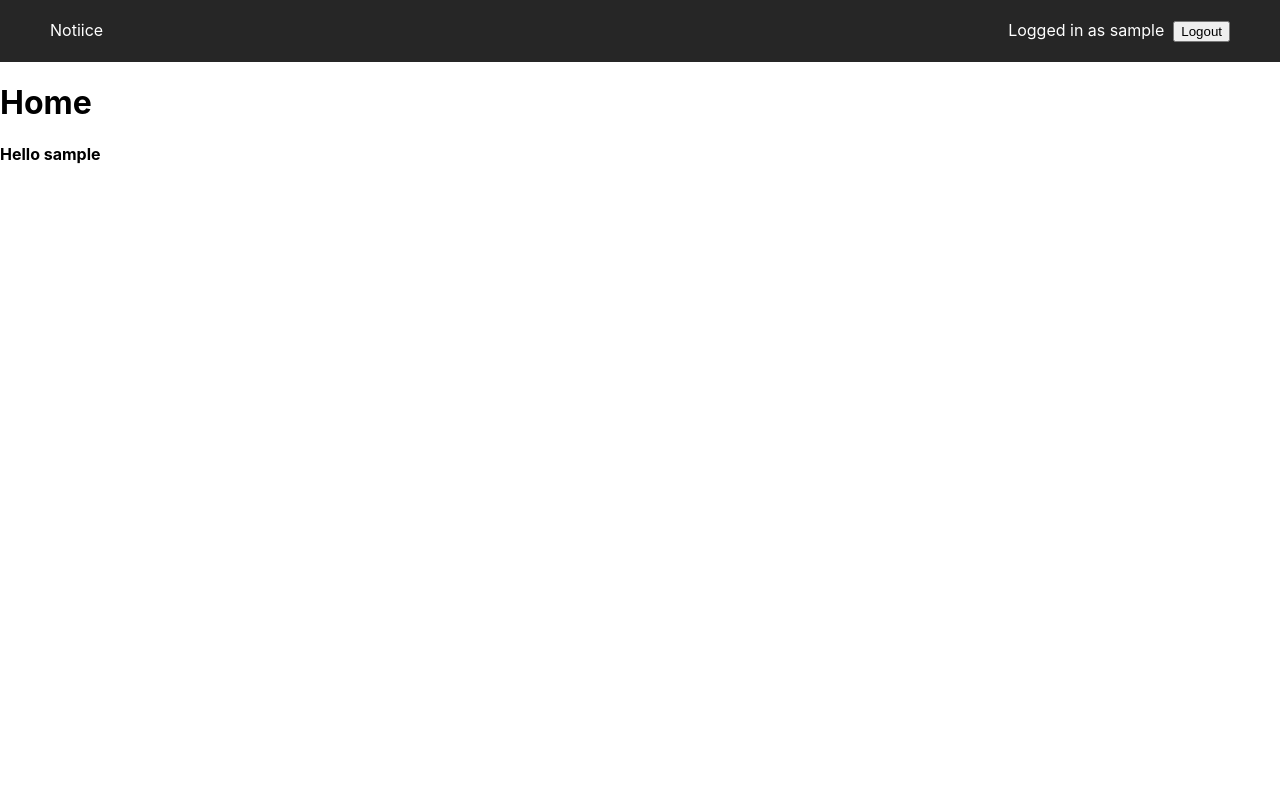
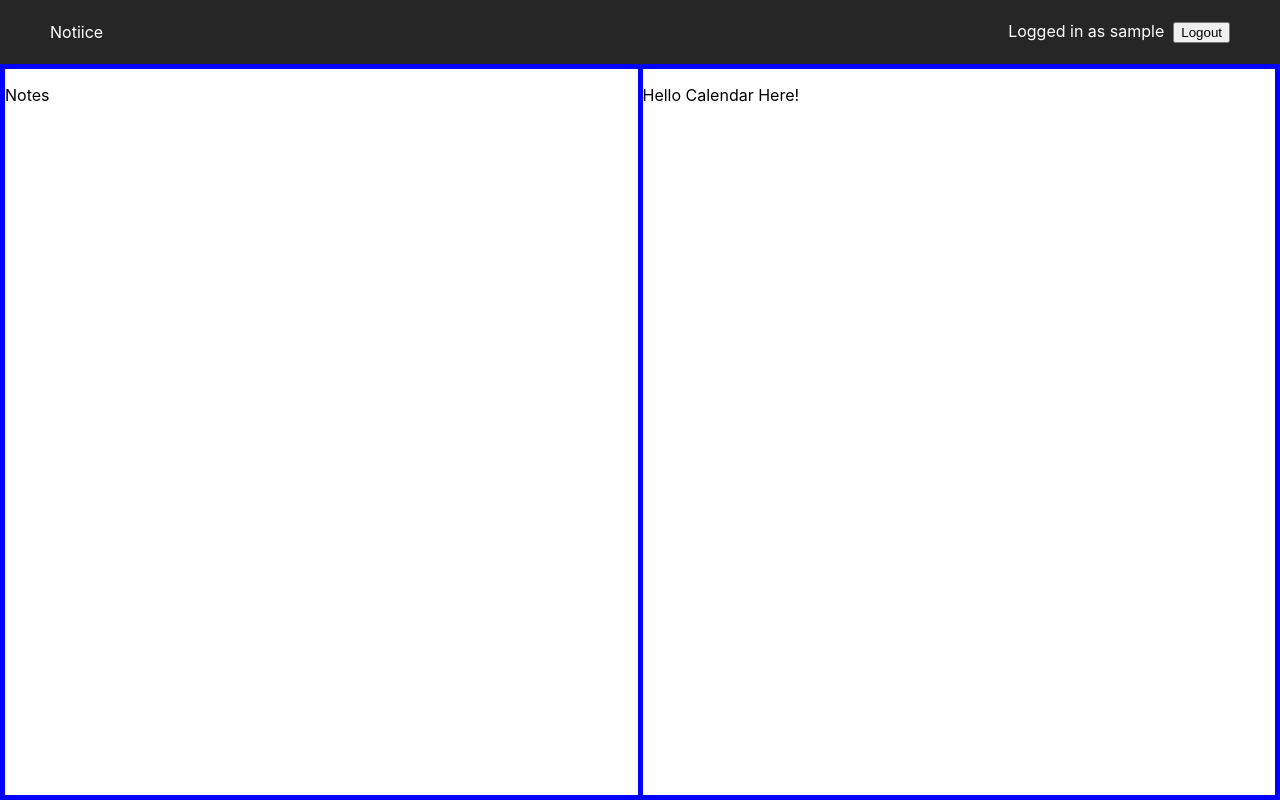
Before and after one commit to Notiice/Notiice-Frontend, a React (Create React App) app: page / in a window 1280 px wide. Built offline with nearby package versions, Linux system fonts and the light colour scheme; sample sign-in values are in the browser's storage.

Commit message:
added Base of Notes feature as well as Dummy calendar feature

```diff
--- a/src/App.js
+++ b/src/App.js
@@ -1,9 +1,4 @@
 import React from 'react';
-import logo from './logo.svg';
-import './App.css';
-import Login from './views/Login';
-import Home from './views/Home';
-import { HashRouter as Router, Route, Routes } from 'react-router-dom';
 
 function App() {
   return (
--- /dev/null
+++ b/src/components/Calendar/Calendar.js
@@ -0,0 +1,12 @@
+import React from 'react';
+import './Calendar.scss'
+
+function Calendar() {
+    return (
+        <div className='calendar-container'>
+        <p>Hello Calendar Here!</p>
+        </div>
+    );
+}
+
+export default Calendar;
--- /dev/null
+++ b/src/components/Calendar/Calendar.scss
@@ -0,0 +1,3 @@
+.calendar-container {
+width: 50%;
+}
--- /dev/null
+++ b/src/components/Notes/Notes.js
@@ -0,0 +1,21 @@
+import React, { useState } from 'react';
+import './Notes.scss';
+import ReactQuill from 'react-quill';
+import 'react-quill/dist/quill.bubble.css';
+
+function Notes() {
+    const [value, setValue] = useState('');
+
+    return (
+        <div className='notes-container'>
+            <div className='notes-header'>
+                <p>Notes</p>
+            </div>
+            <div className='notes-inline-editor'>
+               <ReactQuill theme="bubble" value={value} onChange={setValue} />
+            </div>
+        </div>
+    );
+}
+
+export default Notes;
--- /dev/null
+++ b/src/components/Notes/Notes.scss
@@ -0,0 +1,17 @@
+.notes-container {
+    width: 50%;
+    border-right: 5px blue solid;
+    height: 100%;
+    .notes-header {
+
+    }
+}
+
+.notes-inline-editor {
+    height: 95%;
+    max-height: 95%;
+    .quill {
+        height: 95%;
+        max-height: 95%;
+    }
+}
--- a/src/index.css
+++ b/src/index.css
@@ -5,9 +5,14 @@ body {
     sans-serif;
   -webkit-font-smoothing: antialiased;
   -moz-osx-font-smoothing: grayscale;
+  height: 100vh;
 }
 
 code {
   font-family: source-code-pro, Menlo, Monaco, Consolas, 'Courier New',
     monospace;
 }
+
+#root {
+    height: 100%;
+}
--- a/src/views/Home.js
+++ b/src/views/Home.js
@@ -1,5 +1,9 @@
 import React from 'react';
+import Calendar from '../components/Calendar/Calendar';
 import Navbar from '../components/Navbar';
+import Notes from '../components/Notes/Notes';
+
+import './Home.scss';
 
 function Home(props) {
 
@@ -7,16 +11,14 @@ function Home(props) {
         window.location.href = '/login';
     }
 
-    const user = JSON.parse(localStorage.getItem('user'));
-
     return (
-        <div>
+        <>
             <Navbar/>
-            <div>
-                <h1>Home</h1>
-                <h4>Hello {user.username}</h4>
+            <div className='feature-container' >
+                <Notes />
+                <Calendar />
             </div>
-        </div>
+        </>
     );
 }
 
--- /dev/null
+++ b/src/views/Home.scss
@@ -0,0 +1,5 @@
+.feature-container {
+    border: 5px blue solid;
+    height: calc(100% - 74px);
+    display: flex;
+}
--- a/src/views/Login.css
+++ b/src/views/Login.css
@@ -16,7 +16,10 @@
     border: none;
     color: white;
     padding: 20px 50px;
+    height: 24px;
     display: flex;
     flex-direction: row;
+    align-items: center;
     justify-content: space-between;
+
 }
```
